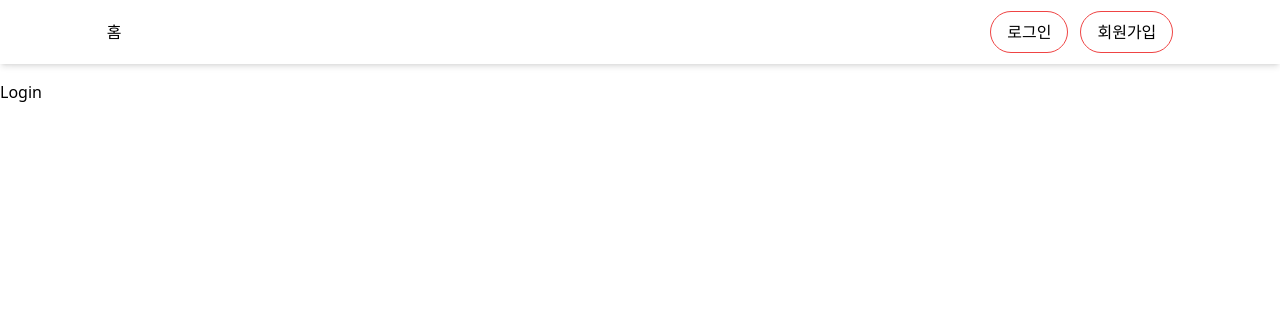
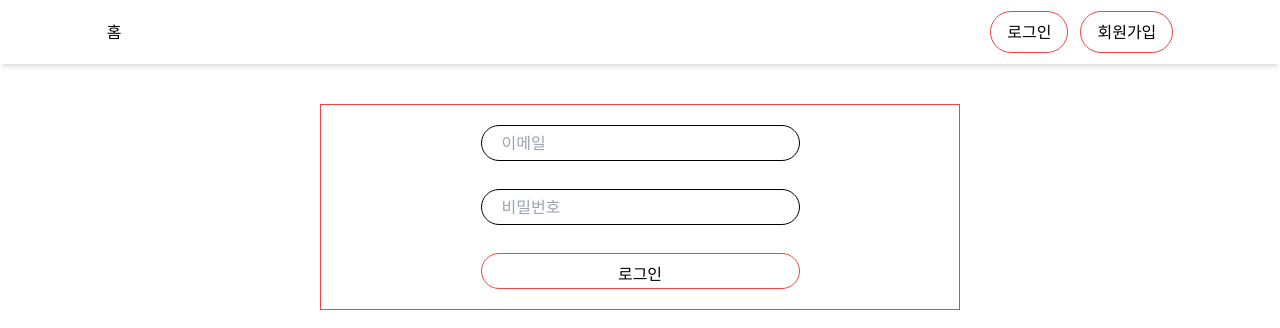
Before and after one commit to Byoung-yup/deep_project, a React (Vite) app: page /login in a window 1280 px wide. Shown: the top 328 px of the page. Built offline with nearby package versions, Linux system fonts and the light colour scheme.

Commit message:
feature: 로그인 작업

```diff
--- a/src/Navibar.jsx
+++ b/src/Navibar.jsx
@@ -16,6 +16,10 @@ const Navibar = () => {
 
   const navigateToSignup = useCallback(() => {
     navigate("/register");
+  }, []);
+
+  const navigateToSignIn = useCallback(() => {
+    navigate("/login");
   }, []);
 
   return (
@@ -49,7 +53,7 @@ const Navibar = () => {
             <Button>로그아웃</Button>
           ) : (
             <>
-              <Button>로그인</Button>
+              <Button onClick={navigateToSignIn}>로그인</Button>
               <Button onClick={navigateToSignup}>회원가입</Button>
             </>
           )}
--- a/src/api/auth/authAPI.js
+++ b/src/api/auth/authAPI.js
@@ -16,7 +16,7 @@ export const getUser = async (token) => {
 
 export const register = async (userInfo) => {
   const { email, password, nickname } = userInfo;
-  console.log(userInfo);
+
   try {
     const response = await axiosAuthInstance.post("/register", {
       id: email,
@@ -29,3 +29,18 @@ export const register = async (userInfo) => {
     console.log("register Error", error);
   }
 };
+
+export const signIn = async (userInfo) => {
+  const { email, password } = userInfo;
+
+  try {
+    const response = await axiosAuthInstance.post("/login", {
+      id: email,
+      password,
+    });
+
+    return response.data;
+  } catch (error) {
+    console.log("login Error", error);
+  }
+};
--- a/src/pages/Login.jsx
+++ b/src/pages/Login.jsx
@@ -1,5 +1,62 @@
+import Button from "../common/Button";
+import Input from "../common/Input";
+import { signIn } from "../api/auth/authAPI";
+import { useNavigate } from "react-router-dom";
+import { useState } from "react";
+import useAuthStorage from "../hooks/useAuthStorage";
+import useUserStore from "../store/useUserStore";
+
 const Login = () => {
-  return <div>Login</div>;
+  const [userInfo, setUserInfo] = useState({
+    email: "",
+    password: "",
+  });
+  const navigate = useNavigate();
+  const { setItem } = useAuthStorage();
+  const login = useUserStore((state) => state.login);
+
+  const handleInputChange = (key, value) => {
+    setUserInfo((prev) => ({
+      ...prev,
+      [key]: value,
+    }));
+  };
+
+  const handleSignIn = async () => {
+    const data = await signIn(userInfo);
+    console.log(data);
+    const { userId, nickname, accessToken } = data;
+
+    await setItem("accessToken", accessToken);
+
+    if (data.success) {
+      login({ userId, nickname });
+      alert("로그인을 성공하였습니다.");
+      navigate("/");
+    } else {
+      alert("로그인 오류입니다.");
+    }
+  };
+
+  return (
+    <div className="flex w-full justify-center items-center mt-6">
+      <div className="flex flex-col justify-evenly items-center w-1/2 gap-7 py-5 border-[1px] border-red-500">
+        <Input
+          type="text"
+          placeholder="이메일"
+          onChange={(value) => handleInputChange("email", value)}
+        />
+        <Input
+          type="password"
+          placeholder="비밀번호"
+          onChange={(value) => handleInputChange("password", value)}
+        />
+        <Button width="50%" height="36px" onClick={handleSignIn}>
+          로그인
+        </Button>
+      </div>
+    </div>
+  );
 };
 
 export default Login;
```
